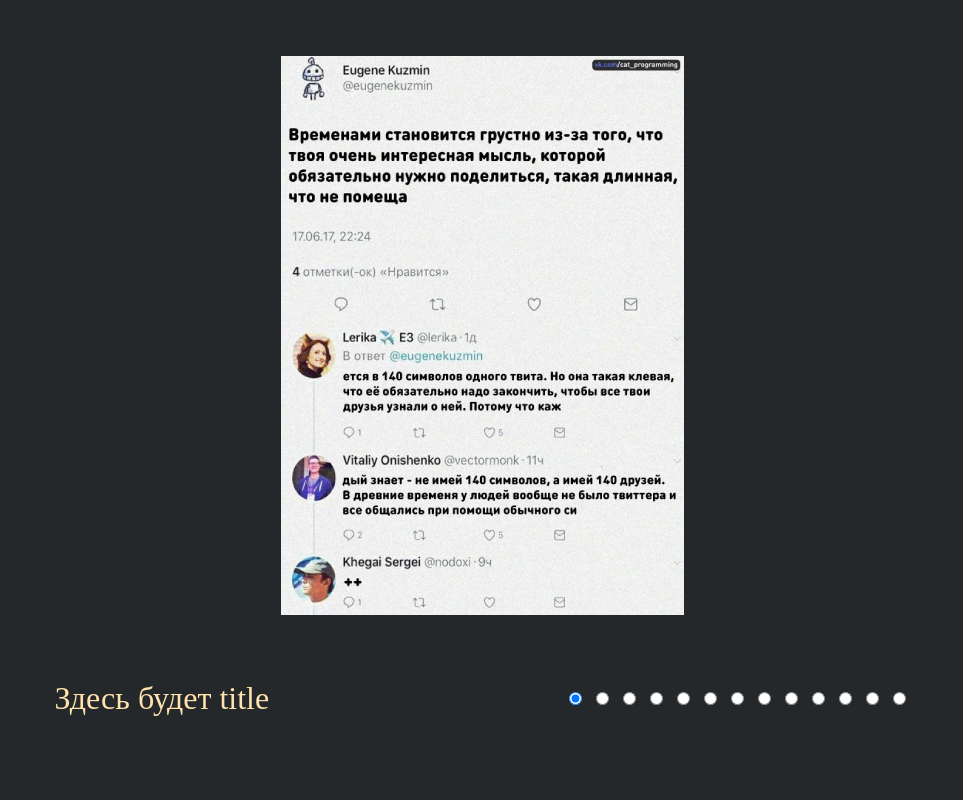
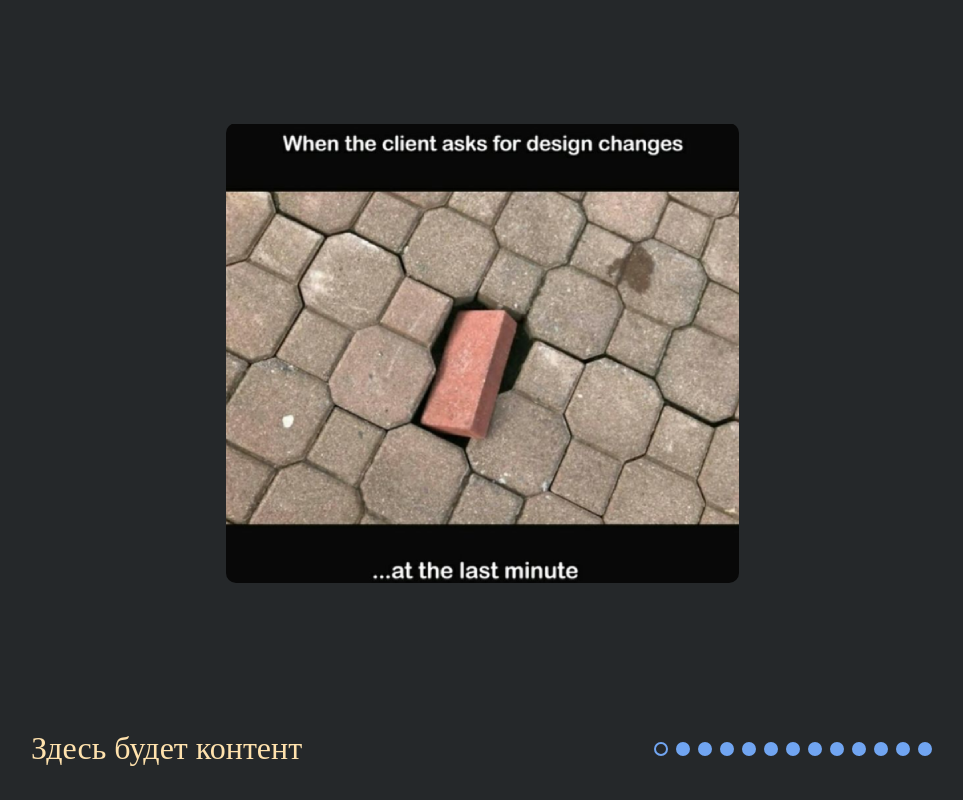
Before and after one commit to Insafprog/cssMemSlider, a plain HTML site: page index.html in a window 1280 px wide. Shown: the whole page, without its empty margins (157-1120 px from the left). Drawn offline with Linux system fonts and the light colour scheme.

Commit message:
feat: add buttons style (Sun, May 15, 2022 12:30)

```diff
--- a/index.html
+++ b/index.html
@@ -8,6 +8,19 @@
 </head>
 <body>
     <div class="slider">
+        <input checked type="radio" name="slide" id="radio_1">
+        <input type="radio" name="slide" id="radio_2">
+        <input type="radio" name="slide" id="radio_3">
+        <input type="radio" name="slide" id="radio_4">
+        <input type="radio" name="slide" id="radio_5">
+        <input type="radio" name="slide" id="radio_6">
+        <input type="radio" name="slide" id="radio_7">
+        <input type="radio" name="slide" id="radio_8">
+        <input type="radio" name="slide" id="radio_9">
+        <input type="radio" name="slide" id="radio_10">
+        <input type="radio" name="slide" id="radio_11">
+        <input type="radio" name="slide" id="radio_12">
+        <input type="radio" name="slide" id="radio_13">
         <div class="slider__wrapper">
             <ul>
                 <li id="slide_1" title="В любой ситуации важно взаимопонимание. В простом общении:"><img src="images\1.png" alt="В любой ситуации важно взаимопонимание. В простом общении:"></li>
@@ -25,25 +38,23 @@
                 <li id="slide_13" title="На этом все! Хороших работ."><img src="images\13.png" alt="На этом все! Хороших работ."></li>
             </ul>
         </div>
-        <div class="slider__footer">
-            <div class="slider__title">
-                <h3 id="title"></h3>
-            </div>
-            <div class="slider__buttons">
-                    <input checked type="radio" name="slide" id="radio_1">
-                    <input type="radio" name="slide" id="radio_2">
-                    <input type="radio" name="slide" id="radio_3">
-                    <input type="radio" name="slide" id="radio_4">
-                    <input type="radio" name="slide" id="radio_5">
-                    <input type="radio" name="slide" id="radio_6">
-                    <input type="radio" name="slide" id="radio_7">
-                    <input type="radio" name="slide" id="radio_8">
-                    <input type="radio" name="slide" id="radio_9">
-                    <input type="radio" name="slide" id="radio_10">
-                    <input type="radio" name="slide" id="radio_11">
-                    <input type="radio" name="slide" id="radio_12">
-                    <input type="radio" name="slide" id="radio_13">
-            </div>
+        <div class="slider__title">
+            <h3 id="title"></h3>
+        </div>
+        <div class="nav">
+            <label for="radio_1" class="nav_btn nav_btn_1"></label>
+            <label for="radio_2" class="nav_btn nav_btn_2"></label>
+            <label for="radio_3" class="nav_btn nav_btn_3"></label>
+            <label for="radio_4" class="nav_btn nav_btn_4"></label>
+            <label for="radio_5" class="nav_btn nav_btn_5"></label>
+            <label for="radio_6" class="nav_btn nav_btn_6"></label>
+            <label for="radio_7" class="nav_btn nav_btn_7"></label>
+            <label for="radio_8" class="nav_btn nav_btn_8"></label>
+            <label for="radio_9" class="nav_btn nav_btn_9"></label>
+            <label for="radio_10" class="nav_btn nav_btn_10"></label>
+            <label for="radio_11" class="nav_btn nav_btn_11"></label>
+            <label for="radio_12" class="nav_btn nav_btn_12"></label>
+            <label for="radio_13" class="nav_btn nav_btn_13"></label>
         </div>
     </div>
 </body>
--- a/style.css
+++ b/style.css
@@ -1,20 +1,102 @@
-body {
-    background-color: #25282a;
+* {
     margin: 0;
     padding: 0;
 }
 
-ul {
-    padding: 0;
-    margin: 0;
-}
-
-h3 {
-    margin: 0;
-    padding: 0;
+body {
+    background-color: #25282a;
 }
 
 .slider {
+    margin: 2vh 2vw;
+    width: 96vw;
+    height: 96vh;
+    display: flex;
+    justify-content: space-around;
+    align-items: center;
+    flex-wrap: wrap;
+    gap: 3vh;
+}
+
+.slider input {
+    display: none;
+}
+
+.slider__wrapper {
+    width: 96vw;
+    height: 80vh;
+    overflow: hidden;
+}
+
+.slider__wrapper img {
+    border-radius: 10px;
+    max-height: 80vh;
+    max-width: 96vw;
+}
+
+.slider__wrapper  ul {
+    position: relative;
+    left: -192vw;
+    display: grid;
+    grid: 80vh / repeat(13, 96vw);
+    align-items: center;
+}
+
+.slider__wrapper li {
+    display: grid;
+    width: 96vw;
+    height: 80vh;
+    list-style-type: none;
+    align-items: center;
+    justify-content: center;
+}
+
+.nav {
+    display: flex;
+    gap: 2px;
+
+}
+
+.nav_btn {
+    display: flex;
+    justify-content: center;
+    align-items: center;
+    cursor: pointer;
+    width: 20px;
+    height: 20px;
+}
+
+.nav_btn::after {
+    content: "";
+    border: 2px solid #71a5f1;
+    background-color: #71a5f1;
+    padding: 5px;
+    border-radius: 10px;
+    transition: 1s;
+}
+
+.nav_btn:hover::after {
+    border: 2px solid #ffffff;
+    background-color: #ffffff;
+}
+
+#radio_1:checked~.nav>.nav_btn_1::after,
+#radio_2:checked~.nav>.nav_btn_2::after,
+#radio_3:checked~.nav>.nav_btn_3::after,
+#radio_4:checked~.nav>.nav_btn_4::after,
+#radio_5:checked~.nav>.nav_btn_5::after,
+#radio_6:checked~.nav>.nav_btn_6::after,
+#radio_7:checked~.nav>.nav_btn_7::after,
+#radio_8:checked~.nav>.nav_btn_8::after,
+#radio_9:checked~.nav>.nav_btn_9::after,
+#radio_10:checked~.nav>.nav_btn_10::after,
+#radio_11:checked~.nav>.nav_btn_11::after,
+#radio_12:checked~.nav>.nav_btn_12::after,
+#radio_13:checked~.nav>.nav_btn_13::after {
+    background: none;
+}
+
+/* .slider {
     display: flex;
     gap: 3vh;
     flex-direction: column;
@@ -53,8 +135,17 @@ h3 {
     justify-content: space-around;
 }
 
+.slider__buttons input {
+    margin: 5px;
+}
+
+.slider__buttons input:checked, .slider__title::after {
+    --content: var(--c);
+    content: var(--content);
+}
+
 .slider__title::after {
-    content: "Здесь будет title";
+
     font-family: 'Times New Roman', Times, serif;
     font-size: 2em;
     color: #ffe2ad;
@@ -63,7 +154,11 @@ h3 {
 .slider__buttons {
     margin: auto 0;
 }
+ */
 
-.slider__buttons input {
-    margin: 5px;
+ .slider__title::after {
+    content: "Здесь будет контент";
+    font-family: 'Times New Roman', Times, serif;
+    font-size: 2em;
+    color: #ffe2ad;
 }
```
